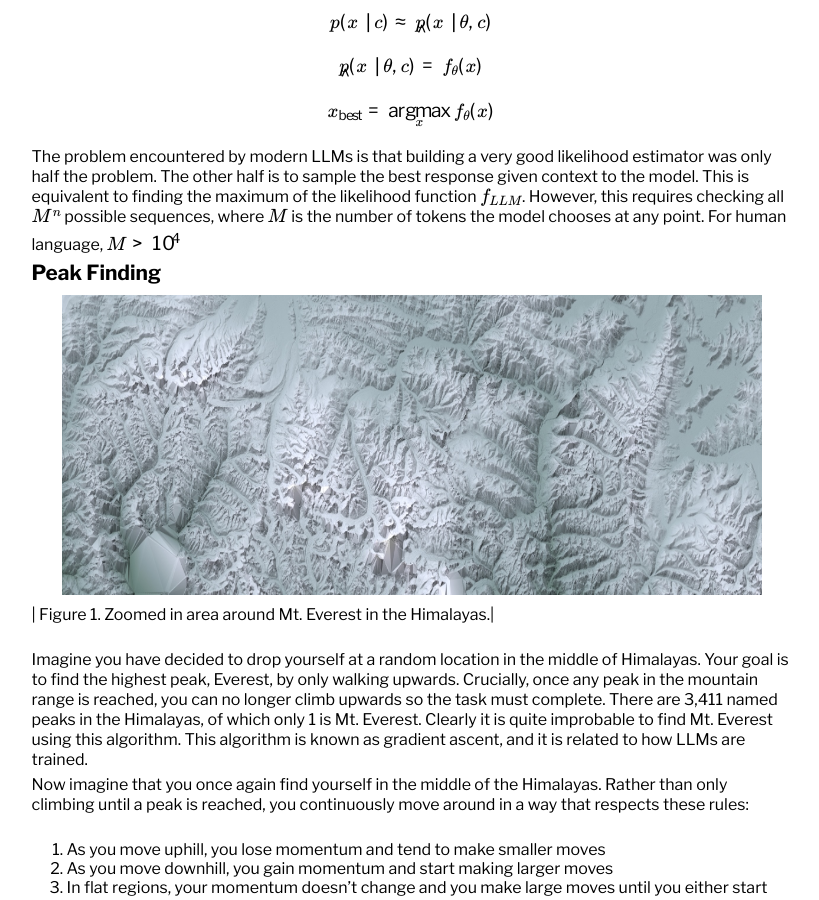
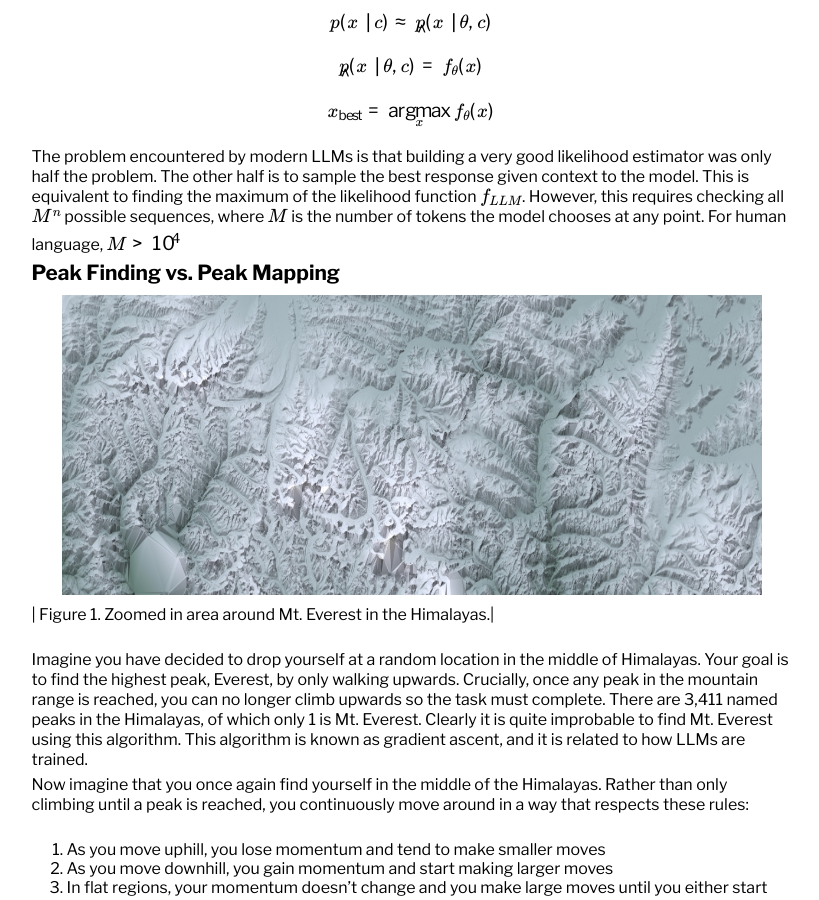
Before and after one commit to dan-sprague/dan-sprague.github.io, a Jekyll site: the page built from _posts/2025-02-02-llmthinking.markdown, in a window 1280 px wide and 900 px high, scrolled down 1569 px. Shown: the whole window, without its empty margins (221-1040 px from the left). Built offline with Jekyll 4.4.1, drawn with Linux system fonts in a browser that asks for light colours; formulas are drawn with MathJax 3.

Commit message:
fixed bug

```diff
--- a/_posts/2025-02-02-llmthinking.markdown
+++ b/_posts/2025-02-02-llmthinking.markdown
@@ -48,7 +48,7 @@ $$x_{\text{best}} = \underset{x}{\operatorname{argmax}} f_\theta(x)$$
 
 The problem encountered by modern LLMs is that building a very good likelihood estimator was only half the problem. The other half is to sample the best response given context to the model. This is equivalent to finding the maximum of the likelihood function $f_{LLM}$. However, this requires checking all $M^n$ possible sequences, where $M$ is the number of tokens the model chooses at any point. For human language, $M > 10^4$<br>
 
-## Peak Finding
+## Peak Finding vs. Peak Mapping
 
 <img src="/assets/images/himalayas.jpeg" height="300" alt="description">
 | Figure 1. Zoomed in area around Mt. Everest in the Himalayas.|
```
